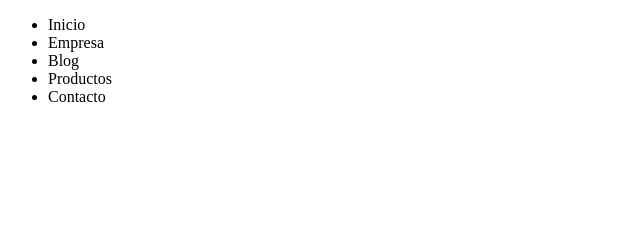
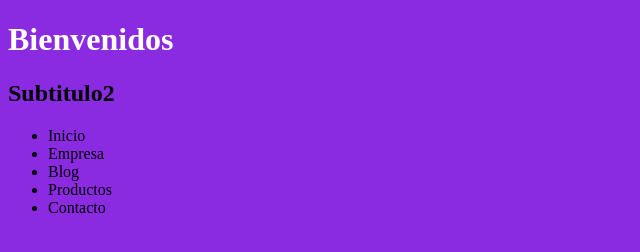
Before and after one commit to Franzaviza/proyecto1, a plain HTML site: page index.html in a window 1280 px wide. Shown: the whole page, without its empty margins (0-640 px from the left). Drawn offline with Linux system fonts and the light colour scheme.

Commit message:
Actualizado index.html

```diff
--- a/index.html
+++ b/index.html
@@ -3,12 +3,15 @@
 <head>
     <meta charset="UTF-8">
     <meta name="viewport"
-    content="width=device-width, initial-scale=1.0">
+    content="width=device-width, initial-scale=1.0" />
     <title>
         Document
     </title>
+    <link rel="stylesheet" href="estilos.css" />
 </head>
 <body>
+    <h1>Bienvenidos</h1>
+    <h2>Subtitulo2</h2>
     <div
         class="navegacion">
         <ul>
```
